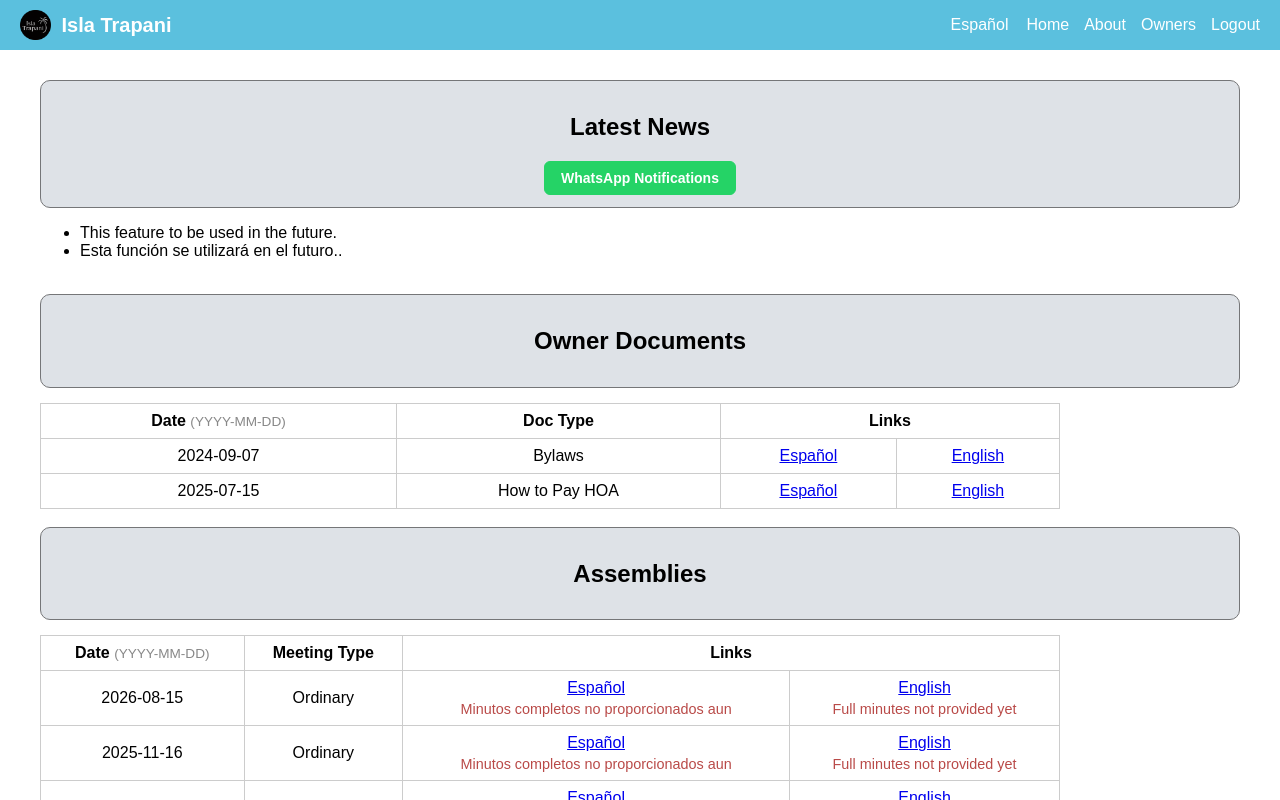
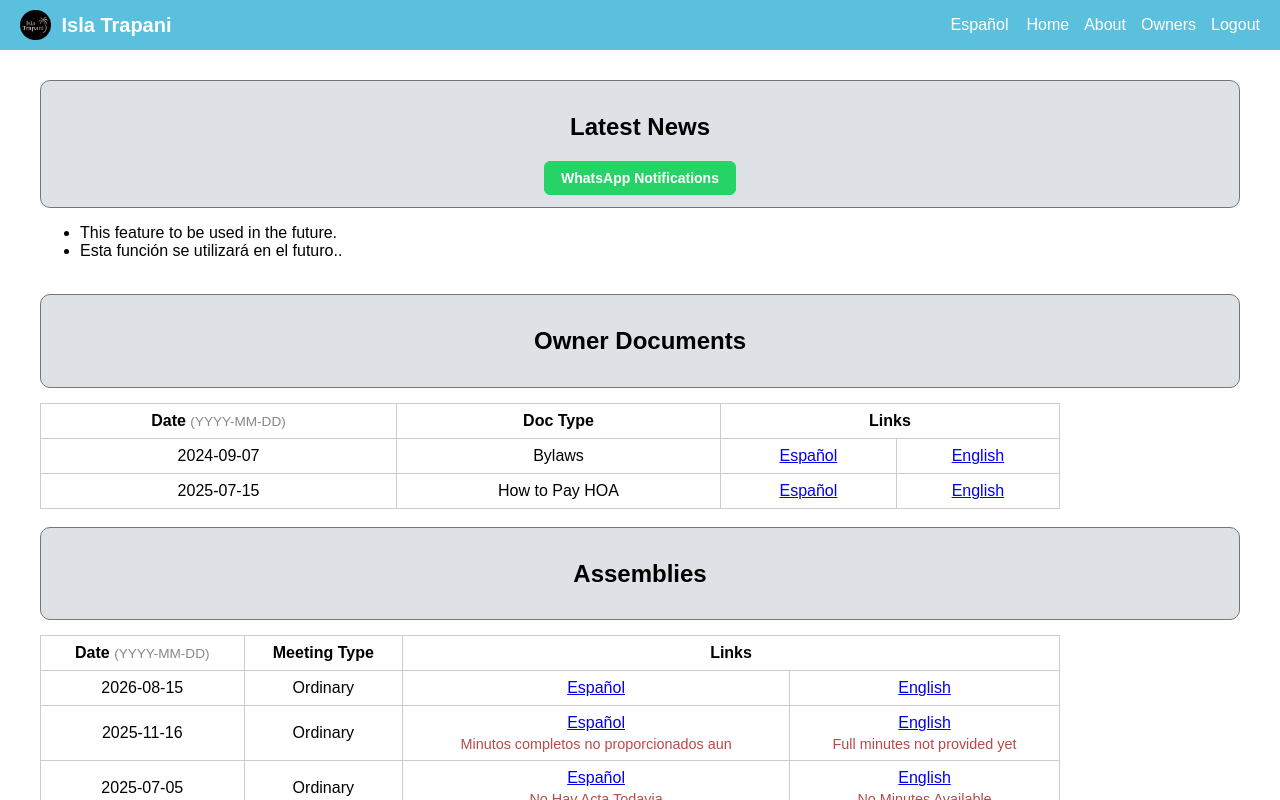
Before and after one commit to grdino/isla-trapani, a Next.js app: page /owners in a window 1280 px wide. Shown: the top 800 px of the page. Built offline with nearby package versions, Linux system fonts and the light colour scheme; sample sign-in values are in the browser's storage.

Commit message:
Update owners.js
fix 2026-08-15 assembly entry

```diff
--- a/pages/owners.js
+++ b/pages/owners.js
@@ -172,11 +172,9 @@ export default function Owners() {
                 </td>
                 <td data-label={t('tt_links')}>
                   <a href="/owners-docs/2026-08-15 - Combined Summary - Esp.pdf">Español</a>
-                  <div className="no-hay-text">Minutos completos no proporcionados aun</div>
                 </td>
                 <td data-label={t('tt_links')}>
                   <a href="/owners-docs/2026-08-15 - Combined Summary - Eng.pdf">English</a>
-                  <div className="no-hay-text">Full minutes not provided yet</div>
                 </td>
               </tr>
               <tr>
```
